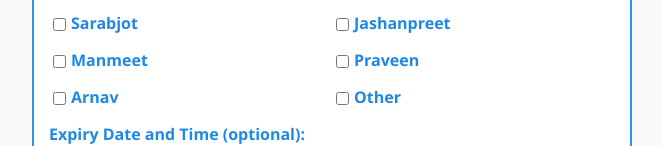
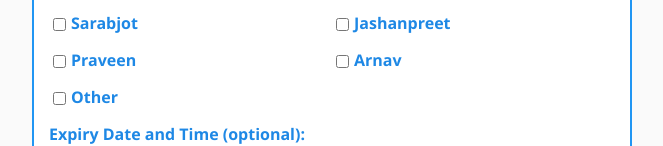
Before and after one commit to ajay3455/notes, a plain HTML site: page index.html in a window 1280 px wide. Shown: the part 620-766 px from the top of the page, without its empty margins (308-971 px from the left). Drawn offline with Linux system fonts and the light colour scheme.

Commit message:
Update index.html

```diff
--- a/index.html
+++ b/index.html
@@ -198,7 +198,6 @@
                 <option value="Ashwin">Ashwin</option>
                 <option value="Sarabjot">Sarabjot</option>
                 <option value="Jashanpreet">Jashanpreet</option>
-                <option value="Manmeet">Manmeet</option>
                 <option value="Praveen">Praveen</option>
                 <option value="Arnav">Arnav</option>
                 <option value="Other">Other</option>
@@ -217,7 +216,6 @@
                 <label><input type="checkbox" name="toGuards" value="Ashwin"> Ashwin</label>
                 <label><input type="checkbox" name="toGuards" value="Sarabjot"> Sarabjot</label>
                 <label><input type="checkbox" name="toGuards" value="Jashanpreet"> Jashanpreet</label>
-                <label><input type="checkbox" name="toGuards" value="Manmeet"> Manmeet</label>
                 <label><input type="checkbox" name="toGuards" value="Praveen"> Praveen</label>
                 <label><input type="checkbox" name="toGuards" value="Arnav"> Arnav</label>
                 <label><input type="checkbox" id="otherToGuard" name="toGuards" value="Other"> Other</label>
```
